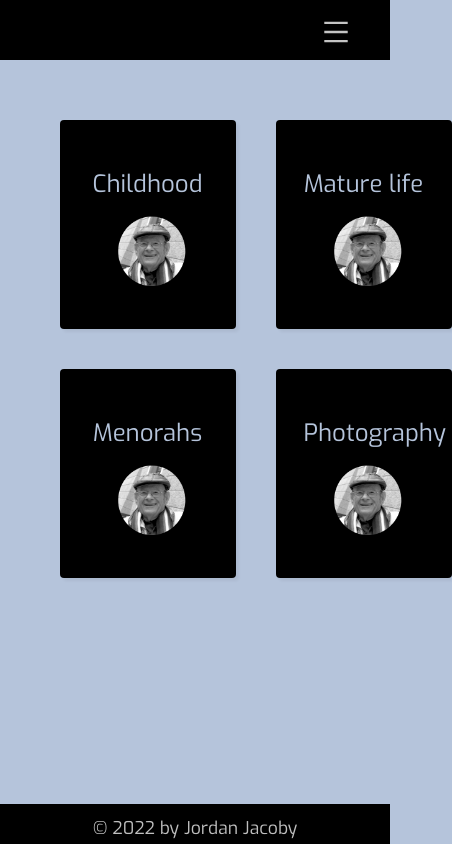
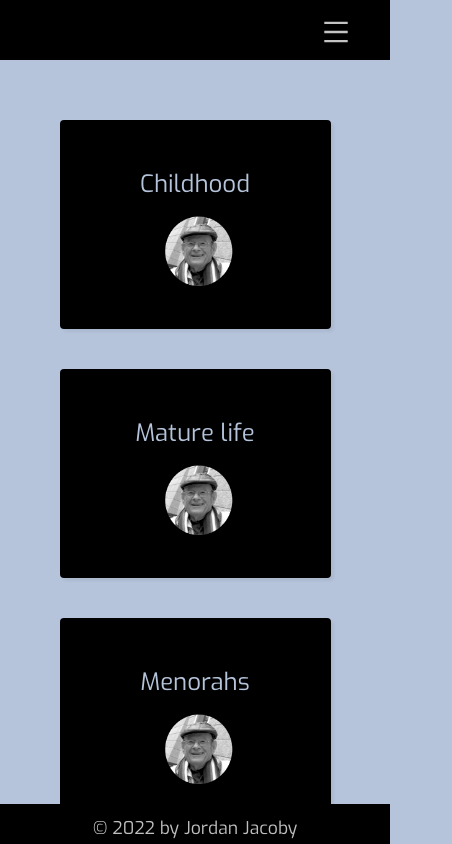
Before and after one commit to Codingbrewer/HaimMemoryWebApp, a React (Create React App) app: page /gallery in a window 390 px wide. Shown: the top 844 px of the page, 452 px wide, since content can reach past the window. Built offline with nearby package versions, Linux system fonts and the light colour scheme.

Commit message:
Update _postList.module.scss

```diff
--- a/src/styles/_postList.module.scss
+++ b/src/styles/_postList.module.scss
@@ -6,7 +6,7 @@
     padding: 5%;
     justify-content: center;
     align-items: center;
-    height: 380px;
+    min-height: 100vh;
 }
 
 .postBody {
@@ -397,7 +397,14 @@ margin-top: 20px;
 
 }
 
-@media ( max-width: 500px) {
+@media ( max-width: 600px) {
+
+      .galleryList {
+        display: grid;
+        grid-template-columns: 1fr ;
+
+    }
+
 
 .postList {
     grid-template-columns: 1fr;
```
